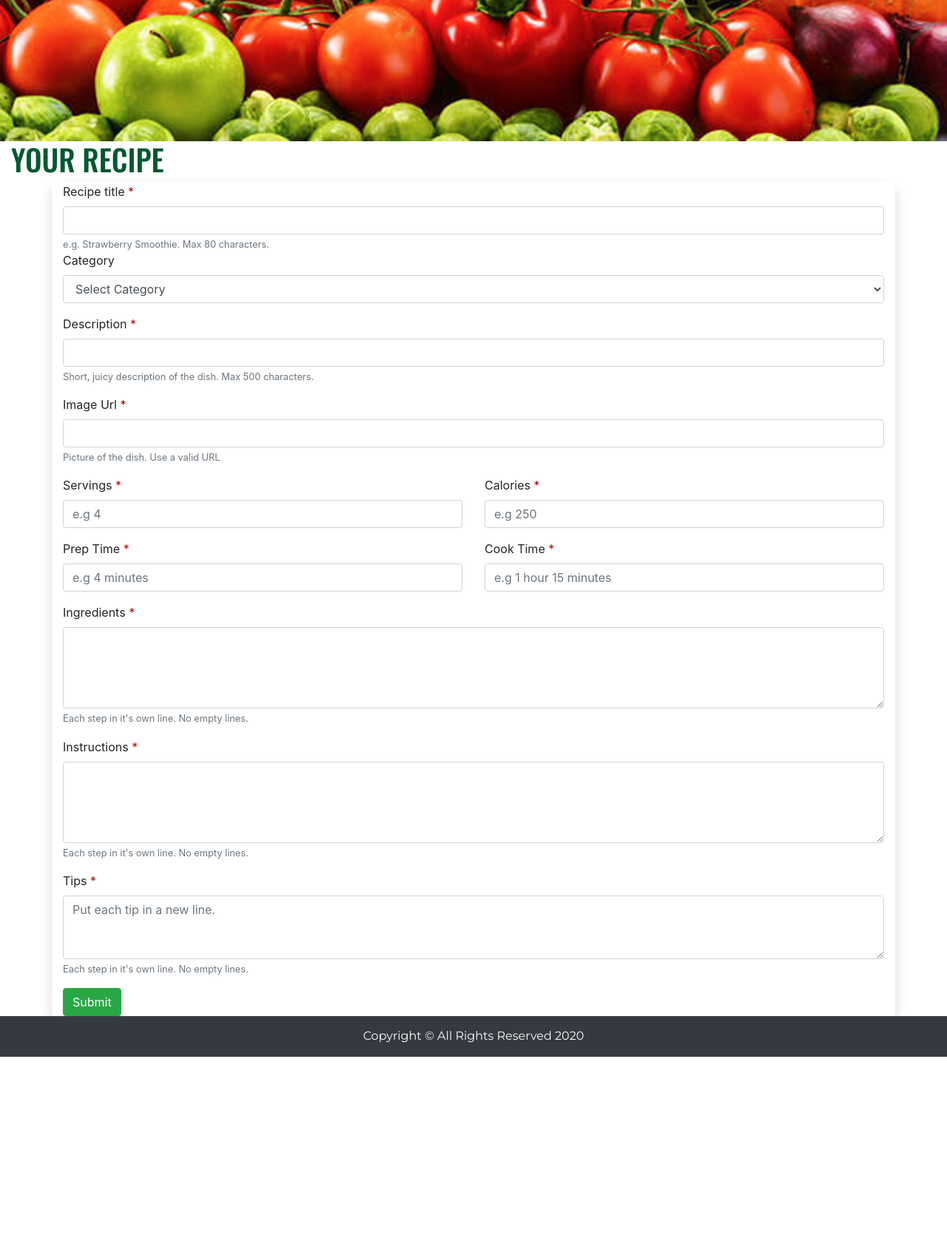
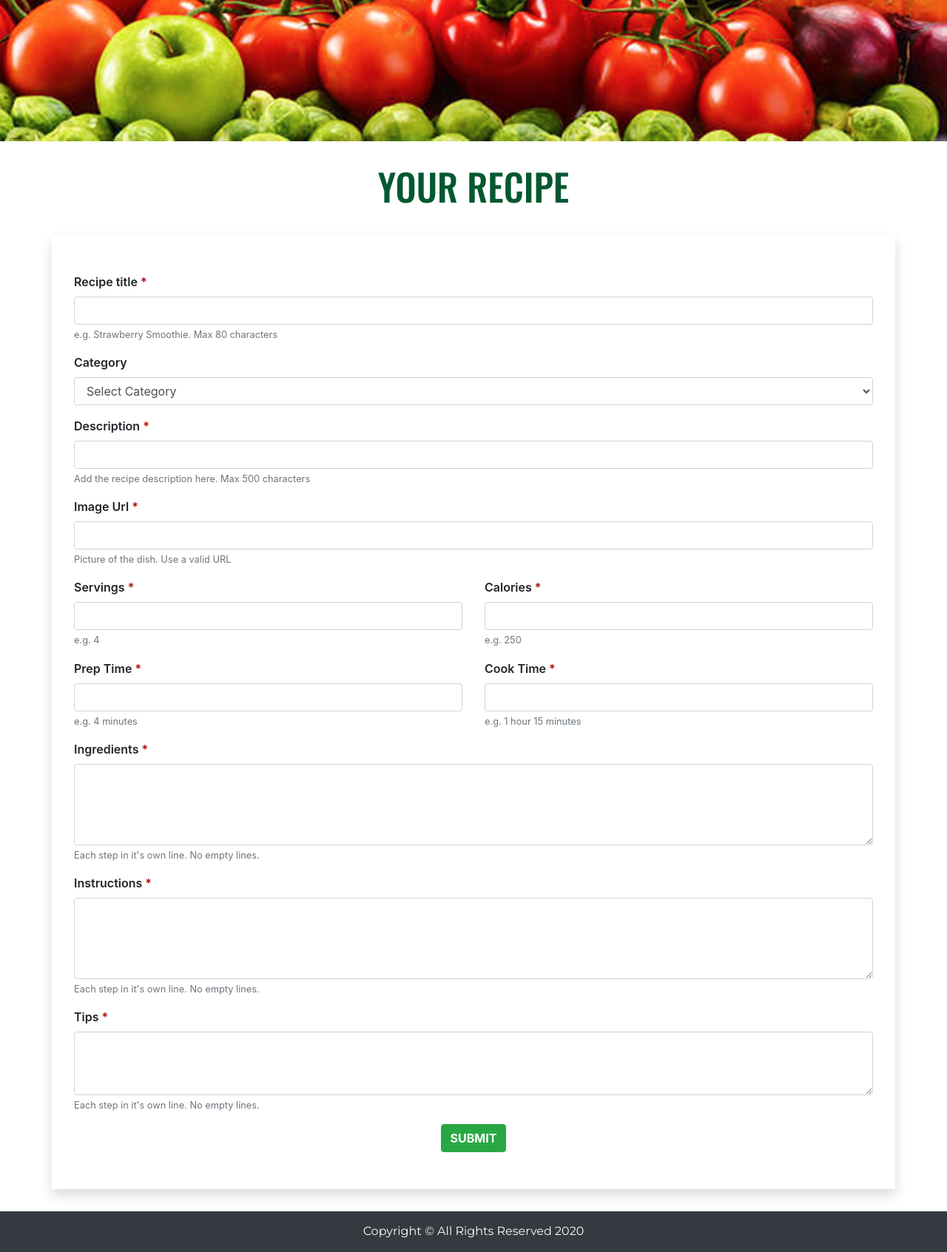
Before and after one commit to Code-Institute-Submissions/3rd-milestone-project-my-veggie-food, a Flask app: page /add_recipes in a window 1280 px wide. Shown: the part 469-2162 px from the top of the page at 74% size. Before the commit the page ends 1898 px from the top, so only its background shows below. Run offline with Flask 2, Linux system fonts and the light colour scheme; data that the repository does not hold is empty; some libraries are stand-ins or nearby versions.

Commit message:
Added css style to add_recipe.html

```diff
--- a/app.py
+++ b/app.py
@@ -85,6 +85,11 @@ def add_recipes():
     return render_template("add_recipe.html", categories=categories, page_title="Add your recipe")
 
 
+@app.route('/submit_recipe', methods=["POST"])
+def submit_recipe():
+    return redirect(url_for("recipe.html"))
+
+
 if __name__ == '__main__':
     app.run(host=os.environ.get('IP'),
         port=int(os.environ.get('PORT')),
--- a/static/css/style.css
+++ b/static/css/style.css
@@ -269,6 +269,30 @@ footer {
     margin: 0 10px;
 }
 
+/* ----------------------------------------Add Recipes Form*/
+
+#add-your-recipe h1 {
+    text-align: center;
+    padding: 30px 0;
+    font-size: 50px;
+}
+
+#add-your-recipe form {
+    padding: 50px 30px;
+    margin-bottom: 30px;
+}
+
+#add-your-recipe form label {
+    font-weight: 600;
+}
+
+#add-your-recipe form button {
+    text-transform: uppercase;
+    font-weight: bold;
+    display: block;
+    margin: 0 auto;
+}
+
 /* ----------------------------------------Register and Login*/
 
 .register-cover {
--- a/templates/add_recipe.html
+++ b/templates/add_recipe.html
@@ -1,5 +1,6 @@
 {% extends 'base.html' %} {% block content %}
 
+<!-- Add your Recipe section -->
 <section  id="add-your-recipe" class="container-fluid">
     <div class="row">
         <div class="col-12 pl-0 pr-0">
@@ -9,12 +10,18 @@
             <h1>Your Recipe</h1>
         </div>
     </div>
+
+    <!-- Add a new recipe form -->
     <form action="{{url_for('submit_recipe')}}" method="POST"  class="container shadow">
+        <!-- Recipe title -->
         <div class="form-group">
             <label for="recipe_title">Recipe title <span class="required-symbol">*</span></label>
             <input type="text" class="form-control" id="recipe_title" aria-describedby="recipe title"
             maxlength="80" required/>
-            <small class="form-text text-muted">e.g. Strawberry Smoothie. Max 80 characters.</small>
+            <small class="form-text text-muted">e.g. Strawberry Smoothie. Max 80 characters</small>
+        </div>
+        <!-- Select Category from the DB -->
+        <div class="form-group">
             <label for="category_name">Category</label>
             <select name="category_name" id="category_name" class="form-control" required >
                 <option selected disabled>Select Category
@@ -24,48 +31,59 @@
                 </option>
             </select>
         </div>
+        <!-- Recipe Description -->
         <div class="form-group">
             <label for="description">Description <span class="required-symbol">*</span></label>
             <input type="text" class="form-control" id="description" name="description"
                 aria-describedby="recipe description" maxlength="500"required>
-            <small class="form-text text-muted">Short, juicy description of the dish. Max 500 characters.</small>
+            <small class="form-text text-muted">Add the recipe description here. Max 500 characters</small>
         </div>
+        <!-- Recipe URL -->
         <div class="form-group">
             <label for="image_url">Image Url <span class="required-symbol">*</span></label>
             <input type="text" class="form-control" name="image_url" id="image_url"
                 aria-describedby="recipe image" required >
             <small type="url" class="form-text text-muted">Picture of the dish. Use a valid URL</small>
         </div>
+        <!-- Total servings for each Recipe -->
         <div class="row">
             <div class="col-sm-12 col-md-6">
                 <div class="form-group">
                     <label for="servings">Servings <span class="required-symbol">*</span></label>
                     <input type="text" class="form-control" id="servings" name="servings"
-                        aria-describedby="Total servings" placeholder="e.g 4" maxlength="20" required>
+                        aria-describedby="Total servings" maxlength="20" required>
+                    <small class="form-text text-muted">e.g. 4</small>
                 </div>
             </div>
+            <!-- Total calories for each Recipe -->
             <div class="col-sm-12 col-md-6">
                 <div class="form-group">
                     <label for="calories">Calories <span class="required-symbol">*</span></label>
                     <input type="text" class="form-control" id="calories" name="calories"
-                        aria-describedby="Total calories" placeholder="e.g 250" maxlength="20" required>
+                        aria-describedby="Total calories" maxlength="20" required>
+                    <small class="form-text text-muted">e.g. 250</small>
                 </div>
             </div>
+            <!-- Preparation Time -->
             <div class="col-sm-12 col-md-6">
                 <div class="form-group">
                     <label for="prep-time">Prep Time <span class="required-symbol">*</span></label>
                     <input type="text" class="form-control" id="prep-time" name="prep-time"
-                        aria-describedby="Preparation time" placeholder="e.g 4 minutes" maxlength="20" required>
+                        aria-describedby="Preparation time" maxlength="30" required>
+                    <small class="form-text text-muted">e.g. 4 minutes</small>
                 </div>
             </div>
+            <!-- Cooking Time -->
             <div class="col-sm-12 col-md-6">
                 <div class="form-group">
                     <label for="cook-time">Cook Time <span class="required-symbol">*</span></label>
                     <input type="text" class="form-control" id="cook-time" name="cook-time"
-                        aria-describedby="Cooking time" placeholder="e.g 1 hour 15 minutes" maxlength="20" required>
+                        aria-describedby="Cooking time" maxlength="30" required>
+                    <small class="form-text text-muted">e.g. 1 hour 15 minutes</small>
                 </div>
             </div>
         </div>
+        <!-- Ingredients for each Recipe -->
         <div class="form-group">
             <div class="row">
                 <div class="col-12">
@@ -75,6 +93,7 @@
                 </div>
             </div>
         </div>
+        <!-- Instructions for each Recipe -->
         <div class="form-group">
             <div class="row">
                 <div class="col-12">
@@ -84,22 +103,25 @@
                 </div>
             </div>
         </div>
+        <!-- Tips for each Recipe -->
         <div class="form-group">
             <div class="row">
                 <div class="col-12">
                     <label for="tips">Tips <span class="required-symbol">*</span></label>
-                    <textarea class="form-control" id="tips" name="tips" rows="3"
-                        placeholder="Put each tip in a new line." required></textarea>
+                    <textarea class="form-control" id="tips" name="tips" rows="3" required></textarea>
                     <small class="form-text text-muted">Each step in it's own line. No empty lines.</small>
                 </div>
             </div>
         </div>
+        <!-- Submit Recipe Button  -->
         <div class="form-row">
             <div class="col-12">
                 <button type="submit" class="btn btn-success">Submit</button>
             </div>
         </div>
     </form>
+    <!-- End form -->
 </section>
+<!-- End Section -->
 
 {% endblock %}
```
